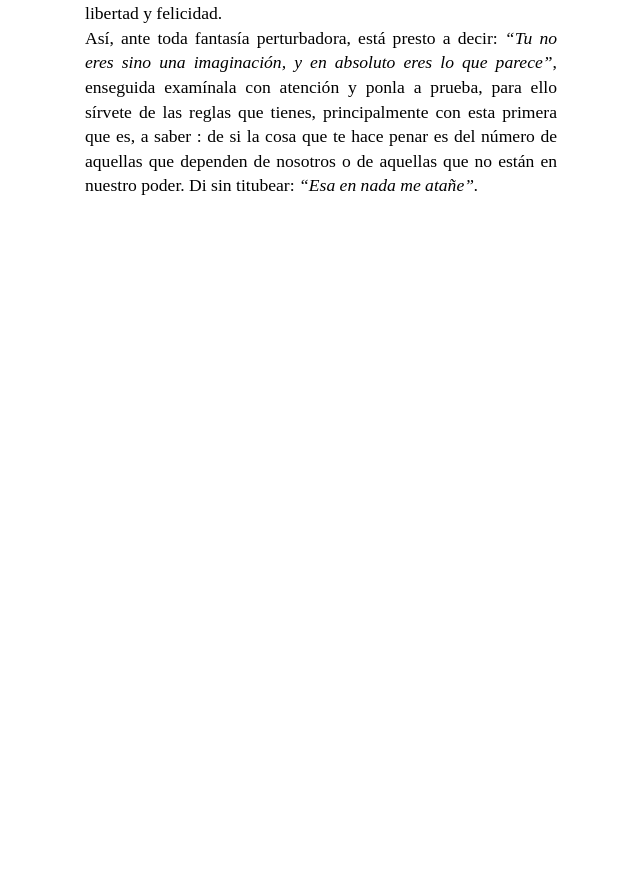
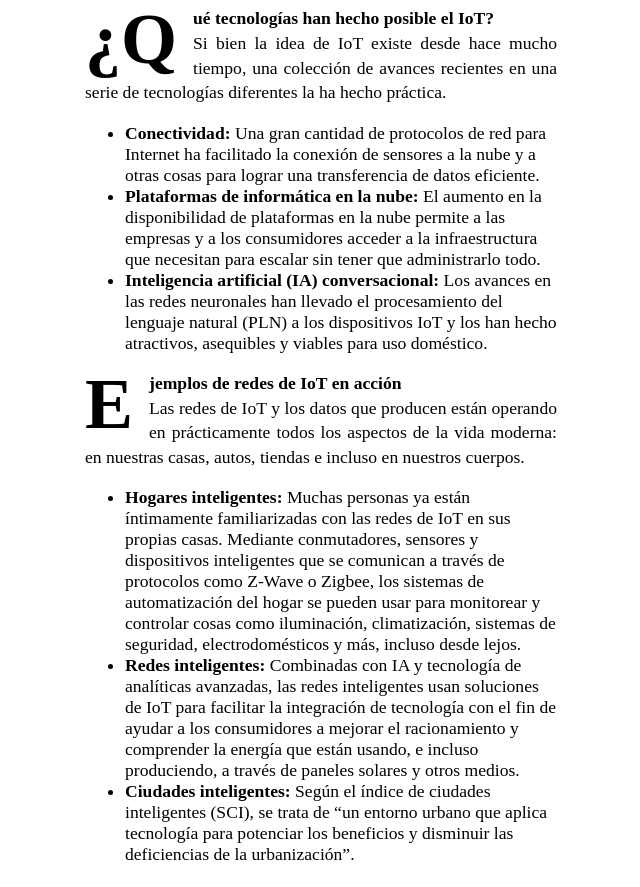
Before and after one commit to AlbertoPerea19/REDESYSEGURIDAD, an Angular app: page /iot in a window 1280 px wide. Shown: the part 1225-2112 px from the top of the page, without its empty margins (635-1275 px from the left). Before the commit the page ends 1423 px from the top, so only its background shows below. Built offline with nearby package versions, Linux system fonts and the light colour scheme.

Commit message:
Update iot.component.html

```diff
--- a/src/app/iot/iot.component.html
+++ b/src/app/iot/iot.component.html
@@ -1,7 +1,7 @@
 <app-navbar></app-navbar>
 <main>
   <div class="left-page">
-      <img src="https://www.oldbookillustrations.com/wp-content/uploads/2017/03/there-lonely.jpg"/>
+    <img src="https://www.globalsign.com/application/files/7416/3763/0034/General_Banner_WhatisIOT_4_APAC_2021_11_22.jpg"/>
     <small>But go there, lonely,<br>
       At eventide,<br>
       And hearken, hearken<br>
@@ -10,38 +10,41 @@
   </div>
   <div class="right-page">
     <h2>[ 3 ]</h2>
-      <h1>Internet of things</h1>
+    <h1>Internet of Things</h1>
+
+
+    <!-- Information about IoT -->
+    <h2>Internet of Things (IoT)</h2>
     <p>
-        En cuanto a todas las cosas que existen en el mundo, unas dependen de nosotros,
-  otras no dependen de nosotros. De nosotros dependen; nuestras opiniones, nuestros
-  movimientos, nuestros deseos, nuestras inclinaciones, nuestras aversiones; en una
-  palabra, todas nuestras acciones.<br>
-  Las cosas que no dependen de nosotros son: el cuerpo, los bienes, la reputación, la
-  honra; en una palabra, todo lo que no es nuestra propia acción.
-  Las cosas que dependen de nosotros son por naturaleza libres, nada puede
-  detenerlas, ni obstaculizarlas; las que no dependen de nosotros son débiles,
-  esclavas, dependientes, sujetas a mil obstáculos y a mil inconvenientes, y
-  enteramente ajenas.<br>
-  Recuerda pues que, si tu crees libres, a las cosas por naturaleza esclavas, y propias,
-  a las que dependen de otro; encontrarás obstáculos a cada paso, estarás afligido,
-  alterado, e increparas a Dios y a los Hombres. En cambio si tu tienes, a lo que te
-  pertenece, como propio y, a lo ajeno como de otro; nunca, nadie, te forzará a hacer lo
-  que no quieres ni te impedirá hacer lo que quieres. No increparás a nadie, ni
-  acusarás a persona alguna; no harás ni la más pequeña cosa, que no desees; nadie,
-  entonces, te hará mal alguno, y no tendrás enemigos, pues nada aceptarás que te
-  sea perjudicial.<br>
-  Aspirando entonces a tan grandes bienes, recuerda que tu no debes trabajar
-  mediocremente para lograrlos, y que, en lo que concierne a las cosas exteriores,
-  debes enteramente renunciar a algunas y diferir otras. Pues si buscas armonizarlas, y
-  ambicionas estos bienes y también riquezas y honores, quizá no obtengas ni siquiera
-  éstos últimos, por desear también los otros; pero con toda seguridad, no obtendrás
-  los únicos bienes con los que logras tu libertad y felicidad.<br>
-  Así, ante toda fantasía perturbadora, está presto a decir: <i>“Tu no eres sino una
-        imaginación, y en absoluto eres lo que parece”</i>, enseguida examínala con atención y
-  ponla a prueba, para ello sírvete de las reglas que tienes, principalmente con esta
-  primera que es, a saber : de si la cosa que te hace penar es del número de aquellas
-  que dependen de nosotros o de aquellas que no están en nuestro poder. Di sin
-        titubear: <i>“Esa en nada me atañe”.</i>
+      La Internet de las cosas (IoT) describe la red de objetos físicos ("cosas") que llevan incorporados sensores, software y otras tecnologías con el fin de conectarse e intercambiar datos con otros dispositivos y sistemas a través de Internet. Estos dispositivos van desde objetos domésticos comunes hasta herramientas industriales sofisticadas. Con más de 7 mil millones de dispositivos IoT conectados en la actualidad, los expertos prevén que este número aumentará a 10 mil millones para el 2020 y 22 mil millones para el 2025.
+    </p>
+    <p>
+      <strong>¿Por qué es tan importante el Internet de las cosas (IoT)?</strong><br>
+      En los últimos años, IoT se ha convertido en una de las tecnologías más importantes del siglo XXI. Ahora que podemos conectar objetos cotidianos, electrodomésticos, coches, termostatos, monitores de bebés, a Internet a través de dispositivos integrados, es posible una comunicación fluida entre personas, procesos y cosas. Mediante la informática de bajo costo, la nube, big data, analítica y tecnologías móviles, las cosas físicas pueden compartir y recopilar datos con una mínima intervención humana. En este mundo hiperconectado, los sistemas digitales pueden grabar, supervisar y ajustar cada interacción entre las cosas conectadas. El mundo físico y el digital van de la mano y cooperan entre sí.
+    </p>
+    <p>
+      <strong>¿Qué tecnologías han hecho posible el IoT?</strong><br>
+      Si bien la idea de IoT existe desde hace mucho tiempo, una colección de avances recientes en una serie de tecnologías diferentes la ha hecho práctica.
+    </p>
+    <ul>
+      <li><strong>Conectividad:</strong> Una gran cantidad de protocolos de red para Internet ha facilitado la conexión de sensores a la nube y a otras cosas para lograr una transferencia de datos eficiente.</li>
+      <li><strong>Plataformas de informática en la nube:</strong> El aumento en la disponibilidad de plataformas en la nube permite a las empresas y a los consumidores acceder a la infraestructura que necesitan para escalar sin tener que administrarlo todo.</li>
+      <li><strong>Inteligencia artificial (IA) conversacional:</strong> Los avances en las redes neuronales han llevado el procesamiento del lenguaje natural (PLN) a los dispositivos IoT y los han hecho atractivos, asequibles y viables para uso doméstico.</li>
+    </ul>
+
+    <p>
+      <strong>Ejemplos de redes de IoT en acción</strong><br>
+      Las redes de IoT y los datos que producen están operando en prácticamente todos los aspectos de la vida moderna: en nuestras casas, autos, tiendas e incluso en nuestros cuerpos.
+    </p>
+    <ul>
+      <li><strong>Hogares inteligentes:</strong> Muchas personas ya están íntimamente familiarizadas con las redes de IoT en sus propias casas. Mediante conmutadores, sensores y dispositivos inteligentes que se comunican a través de protocolos como Z-Wave o Zigbee, los sistemas de automatización del hogar se pueden usar para monitorear y controlar cosas como iluminación, climatización, sistemas de seguridad, electrodomésticos y más, incluso desde lejos.</li>
+      <li><strong>Redes inteligentes:</strong> Combinadas con IA y tecnología de analíticas avanzadas, las redes inteligentes usan soluciones de IoT para facilitar la integración de tecnología con el fin de ayudar a los consumidores a mejorar el racionamiento y comprender la energía que están usando, e incluso produciendo, a través de paneles solares y otros medios.</li>
+      <li><strong>Ciudades inteligentes:</strong> Según el índice de ciudades inteligentes (SCI), se trata de “un entorno urbano que aplica tecnología para potenciar los beneficios y disminuir las deficiencias de la urbanización”.</li>
+    </ul>
+
+    <p>
+      <strong>El futuro de IoT</strong><br>
+      Lo que podemos esperar en el futuro es una integración más fluida entre la tecnología y la experiencia humana. Si bien el metaverso aún puede tardar algunos años, el audio 3D, la realidad virtual avanzada, las sensaciones hápticas y la personalización en tiempo real potenciada por IA significarán que nuestra interacción con los dispositivos que nos rodean permitirá experiencias sensoriales cada vez más "reales". Además, con el auge del 5G y la conectividad rápida globalmente ubicua, los humanos tendrán una capacidad cuántica para compartir estas experiencias a cualquier distancia. Las implicaciones de esto son vastas y tienen el potencial de cambiar nuestro modo de abordar algunas de nuestras actividades e instituciones más fundamentales, tales como lugares de trabajo, atención quirúrgica y médica, bienes raíces, compras, viajes y relaciones humanas en general.
     </p>
   </div>
 </main>
```
Lines whose indentation alone changed are shown as unchanged.
